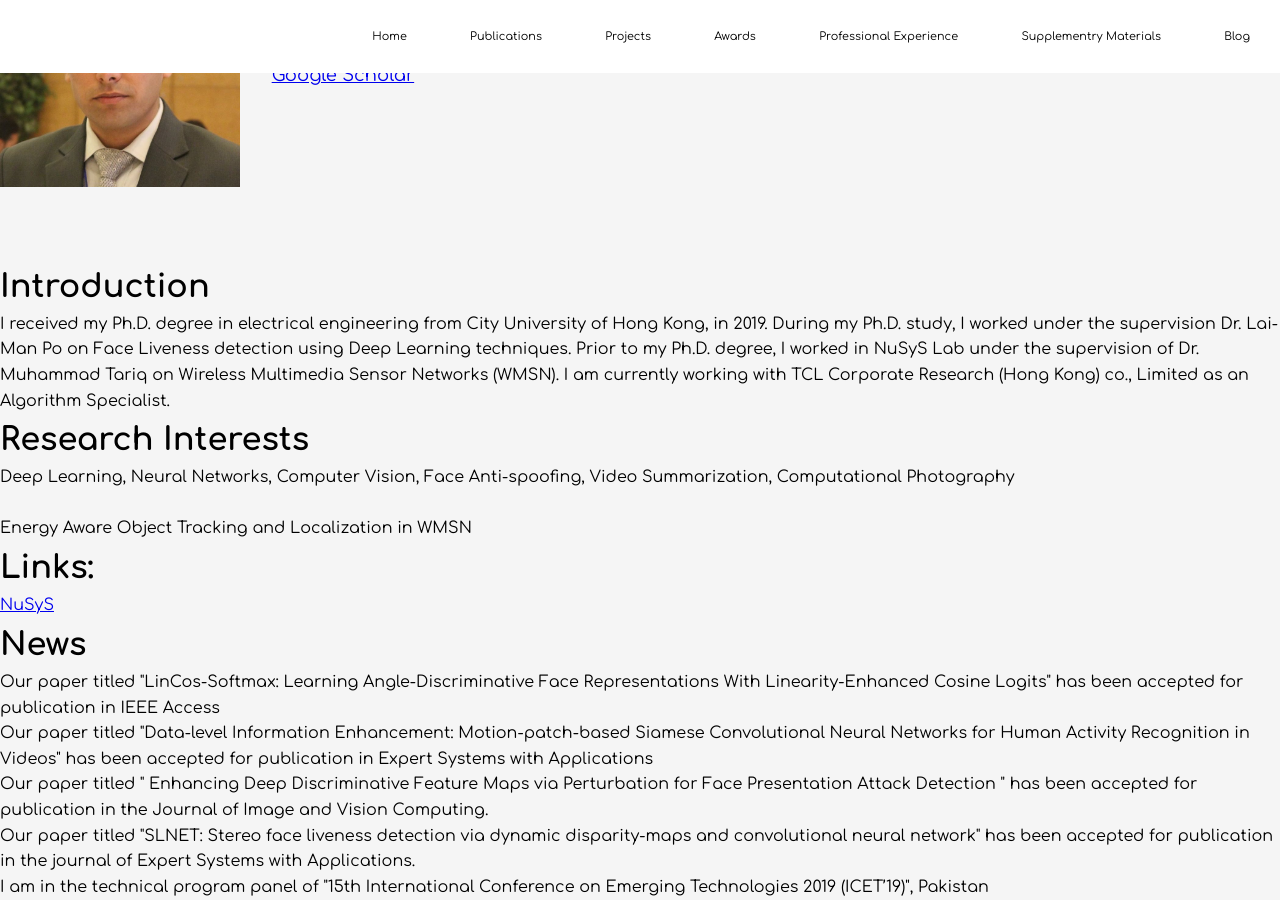
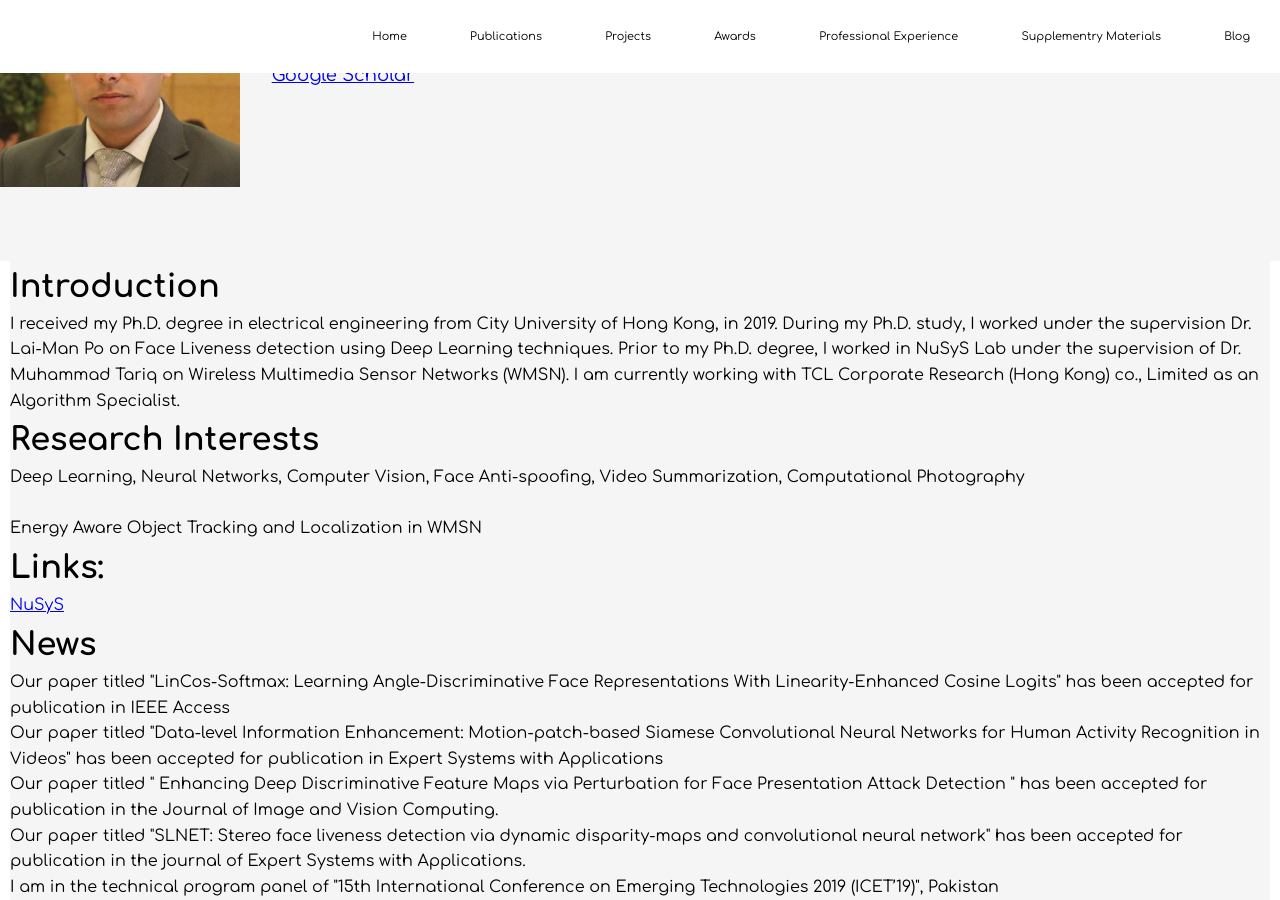
Before and after one commit to yasar-rehman/yasar, a Jekyll site: the page built from index.html, in a window 1280 px wide and 900 px high, scrolled down 233 px. Built offline with Jekyll 4.4.1, drawn with Linux system fonts in a browser that asks for light colours.

Commit message:
Update main.css

```diff
--- a/css/main.css
+++ b/css/main.css
@@ -51,6 +51,8 @@ nav ul li a:hover {
   background: #F5F5F5;
   min-height: 55vh;
   padding-top: 0vh;
+  margin-right: 10px;
+  margin-left: 10px;
   text-align:
 }
 
```
